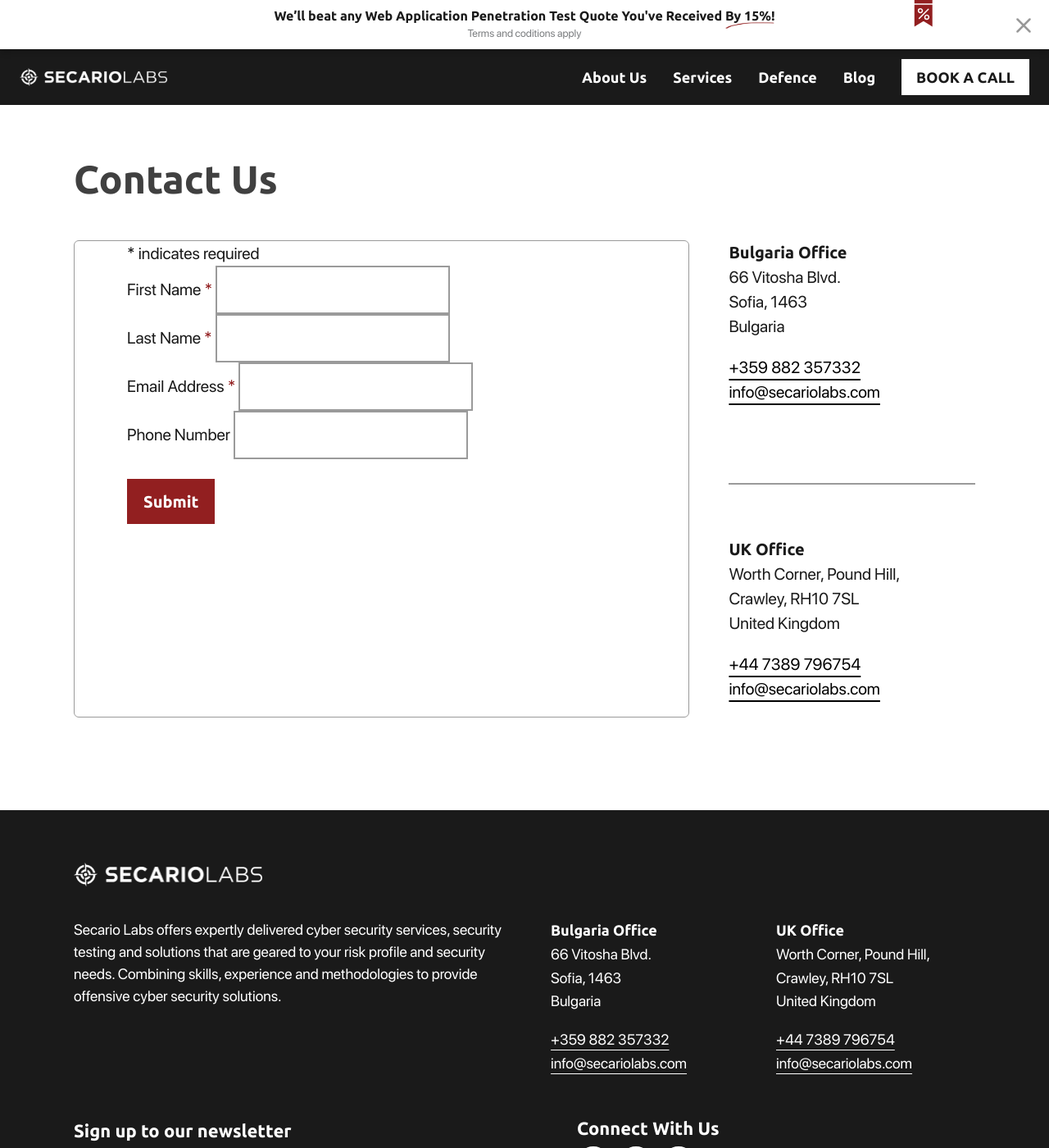
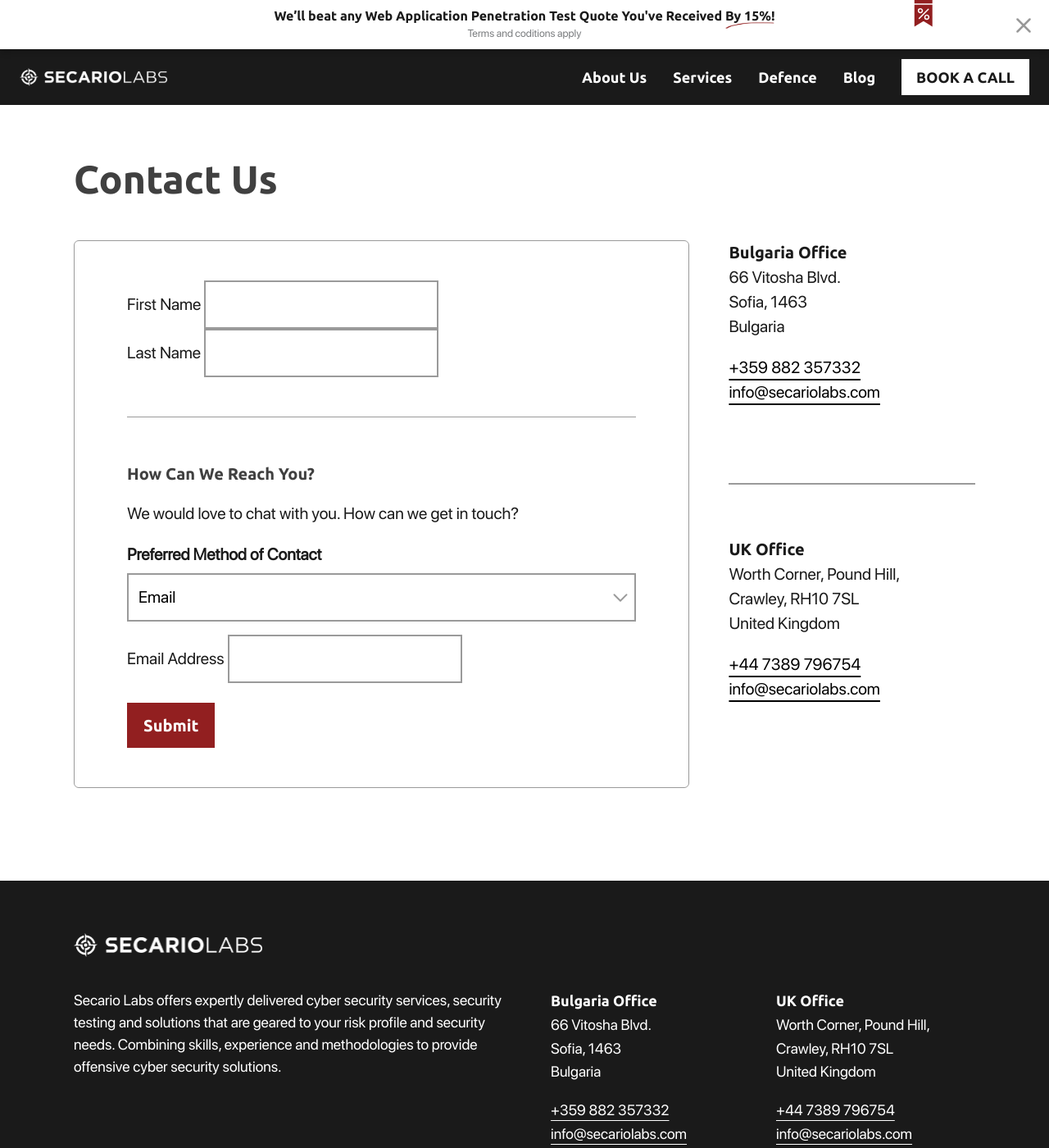
Before and after one commit to secariolabs/secariolabs.github.io, a Jekyll site: the page built from pages/contact.md, in a window 1280 px wide and 1400 px high. Shown: the whole window at 82% size. Built offline with Jekyll 4.4.1, drawn with Linux system fonts in a browser that asks for light colours; comment, search, counter and statistics services are not loaded.

Commit message:
Added mailchimp form behavior

```diff
--- a/_includes/partials/mailchimp-contact-form.html
+++ b/_includes/partials/mailchimp-contact-form.html
@@ -2,33 +2,61 @@
 
     <div id="mc_embed_signup" class="contact__form">
         <form action="https://secariolabs.us6.list-manage.com/subscribe/post?u=daf217615566079f0ccc22426&amp;id=9fa5ad3243&amp;f_id=00151ce2f0" method="post" id="mc-embedded-subscribe-form" name="mc-embedded-subscribe-form" class="validate" target="_self" novalidate="">
-            <div class="indicates-required">
-                <span class="asterisk">*</span> indicates required
-            </div>
             <div class="mc-field-group">
-                <label class="contact__form-label" for="mce-FNAME">First Name <span class="asterisk">*</span></label>
+                <label class="contact__form-label" for="mce-FNAME">First Name</label>
                 <input type="text" class="input__text input__text--xl input__text--bordered" name="FNAME" class="required text" id="mce-FNAME" required="" value="">
             </div>
             <div class="mc-field-group">
-                <label class="contact__form-label" for="mce-LNAME">Last Name <span class="asterisk">*</span></label>
+                <label class="contact__form-label" for="mce-LNAME">Last Name</label>
                 <input type="text" class="input__text input__text--xl input__text--bordered" name="LNAME" class="required text" id="mce-LNAME" required="" value="">
             </div>
-            <div class="mc-field-group">
-                <label class="contact__form-label" for="mce-EMAIL">Email Address <span class="asterisk">*</span></label>
+
+            <div class="contact__form-group">
+                <div class="contact__form-group-header">
+                    <h3 class="contact__form-group-heading">
+                        How Can We Reach You?
+                    </h3>
+
+                    <p>
+                        We would love to chat with you. How can we get in touch?
+                    </p>
+                </div>
+
+                <div class="contact__form-control">
+                    <label for="contact_method" class="contact__form-label contact__form-label--bold">
+                        Preferred Method of Contact
+                    </label>
+                    <div class="input__select-wrapper">
+                        <select data-id="select-contact-method" class="input__select input__select--xl">
+                            <option value="email">Email</option>
+                            <option value="phone">Phone</option>
+
+                        </select>
+                        <svg xmlns="http://www.w3.org/2000/svg" viewBox="0 0 24 24" fill="none" stroke="currentColor" stroke-linecap="round" stroke-linejoin="round" width="16" height="16" stroke-width="1"> <path d="M6 9l6 6l6 -6"></path> </svg>
+                    </div>
+                </div>
+            </div>
+
+            <div class="mc-field-group" id="email-control">
+                <label class="contact__form-label" for="mce-EMAIL">Email Address</label>
                 <input type="email" class="input__text input__text--xl input__text--bordered" name="EMAIL" class="required email" id="mce-EMAIL" required="" value="">
             </div>
-            <div class="mc-field-group">
+
+            <div id="phone-control" class="mc-field-group hidden--important">
                 <label class="contact__form-label" for="mce-PHONE">Phone Number </label>
                 <input type="text" class="input__text input__text--xl input__text--bordered" name="PHONE" class="REQ_CSS" id="mce-PHONE" value="">
             </div>
+
             <div id="mce-responses" class="clear foot">
                 <div class="response" id="mce-error-response" style="display: none;"></div>
                 <div class="response" id="mce-success-response" style="display: none;"></div>
             </div>
+
             <div aria-hidden="true" style="position: absolute; left: -5000px;">
                 /* real people should not fill this in and expect good things - do not remove this or risk form bot signups */
                 <input type="text" name="b_daf217615566079f0ccc22426_9fa5ad3243" tabindex="-1" value="">
             </div>
+
             <div class="optionalParent">
                 <div class="clear foot">
                     <input type="submit" name="subscribe" id="mc-embedded-subscribe" class="btn btn--lg btn--secondary contact__form-submit" value="Submit">
--- a/_includes/scripts/form.js
+++ b/_includes/scripts/form.js
@@ -17,42 +17,45 @@
 
     // let pristine = new Pristine(form, pristineConfig);
 
-    const the_select = document.getElementById('select-contact-method');
-    const the_email_heading = document.getElementById('email-heading');
-    const the_email = document.getElementById('email');
+    // const the_select = document.getElementById('select-contact-method');
+    const the_select = document.querySelector('[data-id="select-contact-method"]');
+    // const the_email_heading = document.getElementById('email-heading');
+    const the_email = document.getElementById('mce-EMAIL');
     const the_email_control = document.getElementById('email-control');
-    const the_phone = document.getElementById('phone');
+    const the_phone = document.getElementById('mce-PHONE');
     const the_phone_control = document.getElementById('phone-control');
-    const time_to_call = document.getElementById('time-to-call');
-    const time_to_call_control = document.getElementById('time_to_call-control');
+    // const time_to_call = document.getElementById('time-to-call');
+    // const time_to_call_control = document.getElementById('time_to_call-control');
+    const random_string = Math.random().toString(36).substring(7);
+    const random_email = 'random-' + random_string + '@secariolabs.com';
 
     the_select.addEventListener('change', (event) => {
         $this = event.target;
         const the_value = $this.value;
 
         if(the_value == 'phone') {
-            the_email.value = '';
-            the_email.required = false;
-            the_email_heading.classList.add('hidden');
-            the_email_control.classList.add('hidden');
+            the_email.value = random_email;
+            // the_email.required = false;
+            the_email_control.classList.add('hidden--important');
 
             the_phone.required = true;
-            time_to_call.required = true;
-            the_phone_control.classList.remove('hidden');
-            time_to_call_control.classList.remove('hidden');
+            // time_to_call.required = true;
+            the_phone_control.classList.remove('hidden--important');
+            // time_to_call_control.classList.remove('hidden--important');
         }
 
         if(the_value == 'email') {
+            the_email.value = '';
             the_phone.required = false;
-            time_to_call.required = false;
+            // time_to_call.required = false;
             the_phone.value = '';
-            time_to_call.selectedIndex = 0;
-            the_phone_control.classList.add('hidden');
-            time_to_call_control.classList.add('hidden');
+            // time_to_call.selectedIndex = 0;
+            the_phone_control.classList.add('hidden--important');
+            // time_to_call_control.classList.add('hidden--important');
 
-            the_email.required = true;
-            the_email_heading.classList.remove('hidden');
-            the_email_control.classList.remove('hidden');
+            // the_email.required = true;
+            // the_email_heading.classList.remove('hidden');
+            the_email_control.classList.remove('hidden--important');
         }
 
         // pristine = new Pristine(form, pristineConfig);
--- a/_sass/contact.scss
+++ b/_sass/contact.scss
@@ -21,7 +21,7 @@
     &--left {
       border: 1px solid color.adjust($dark, $lightness: 50%);
       border-radius: 6px;
-      padding: 0 4rem 3rem 4rem;
+      padding: 3rem 4rem;
 
       @include breakpoint(large) {
         padding: 2rem;
@@ -126,9 +126,15 @@
       }
     }
 
+    .mc-field-group {
+      width: 100% !important;
+    }
+
     .foot {
       grid-template-columns: 1fr !important;
+      width: 100% !important;
     }
+
 
     &--embedded {
       .contact__form {
--- a/_sass/form.scss
+++ b/_sass/form.scss
@@ -7,6 +7,7 @@
     box-sizing: border-box !important;
     border: none !important;
     z-index: 0 !important;
+    text-indent: 0 !important;
 
     &--xl {
       padding: 1rem 0.75rem !important;
@@ -36,10 +37,10 @@
   }
 
   &__select {
-    background: none;
-    border: 2px solid color.adjust($dark, $lightness: 50%);
-    cursor: pointer;
-    appearance: none;
-    padding-right: 2rem;
+    background: none !important;
+    border: 2px solid color.adjust($dark, $lightness: 50%) !important;
+    cursor: pointer !important;
+    appearance: none !important;
+    padding-right: 2rem !important;
   }
 }
--- a/_sass/helpers.scss
+++ b/_sass/helpers.scss
@@ -10,6 +10,10 @@
 
 .hidden {
   display: none;
+}
+
+.hidden--important {
+  display: none !important;
 }
 
 .z_-10 {
```
